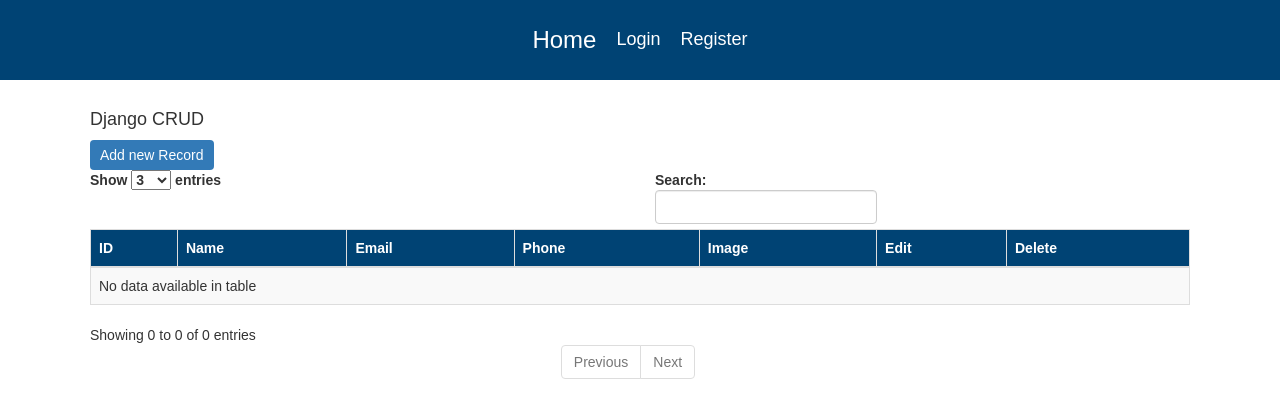
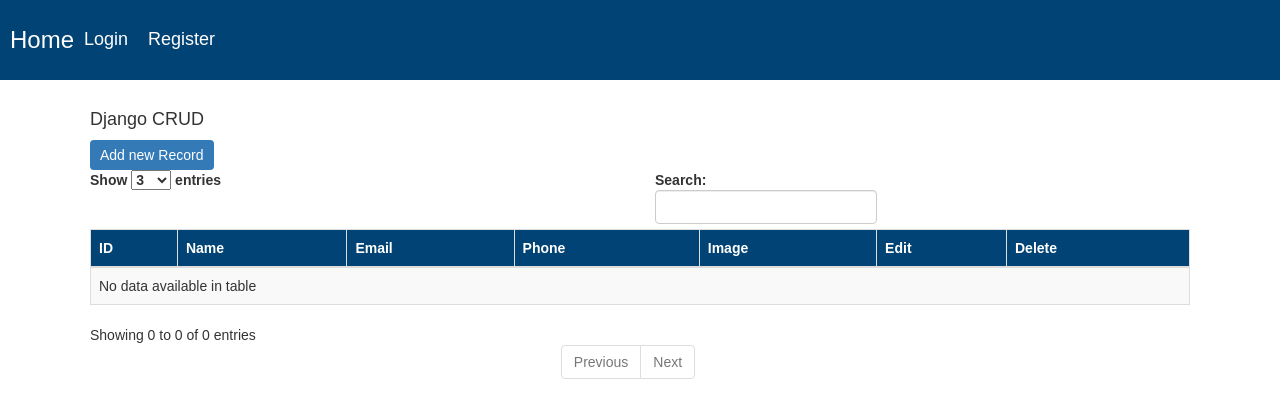
Before and after one commit to kaspiQR/Employees, a Django app: page / in a window 1280 px wide. Shown: the top 418 px of the page. Run offline with Django 4.2, Linux system fonts and the light colour scheme; data that the repository does not hold is empty; some libraries are stand-ins or nearby versions.

Commit message:
css and html

```diff
--- a/static/css/style.css
+++ b/static/css/style.css
@@ -8,21 +8,27 @@
     background-color: #004374;
     color: white;
     display: flex;
-    justify-content: center;
     align-items: center;
     height: 80px;
 }
+
 header nav ul {
     list-style: none;
     display: flex;
-    justify-content: flex-end;
+    justify-content: space-between; /* заменим justify-content: flex-end; на justify-content: space-between; */
     align-items: center;
     margin: 0;
     padding: 0;
 }
+
 header nav ul li {
     margin: 0 10px;
 }
+
+header nav ul li:nth-child(1) {
+    margin-right: auto; /* добавим автомаргин справа для первого элемента, чтобы он располагался по левому краю */
+}
+
 header nav ul li a {
     text-decoration: none;
     color: white;
@@ -31,6 +37,12 @@
 header nav ul li a.home {
     font-size: 24px;
 }
+
+
+
+
+
+
 .container {
     margin: 20px auto;
     max-width: 1200px;
```
